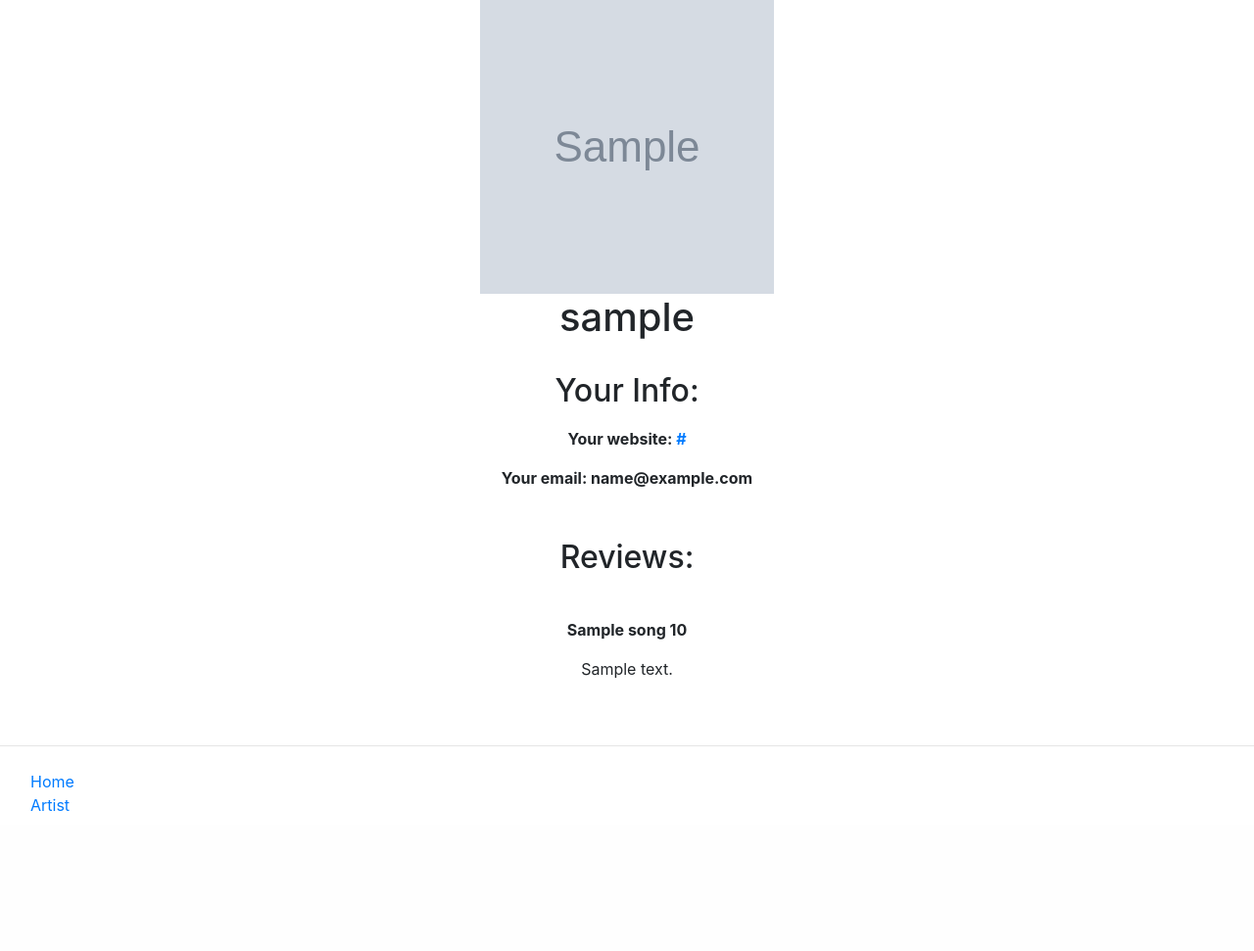
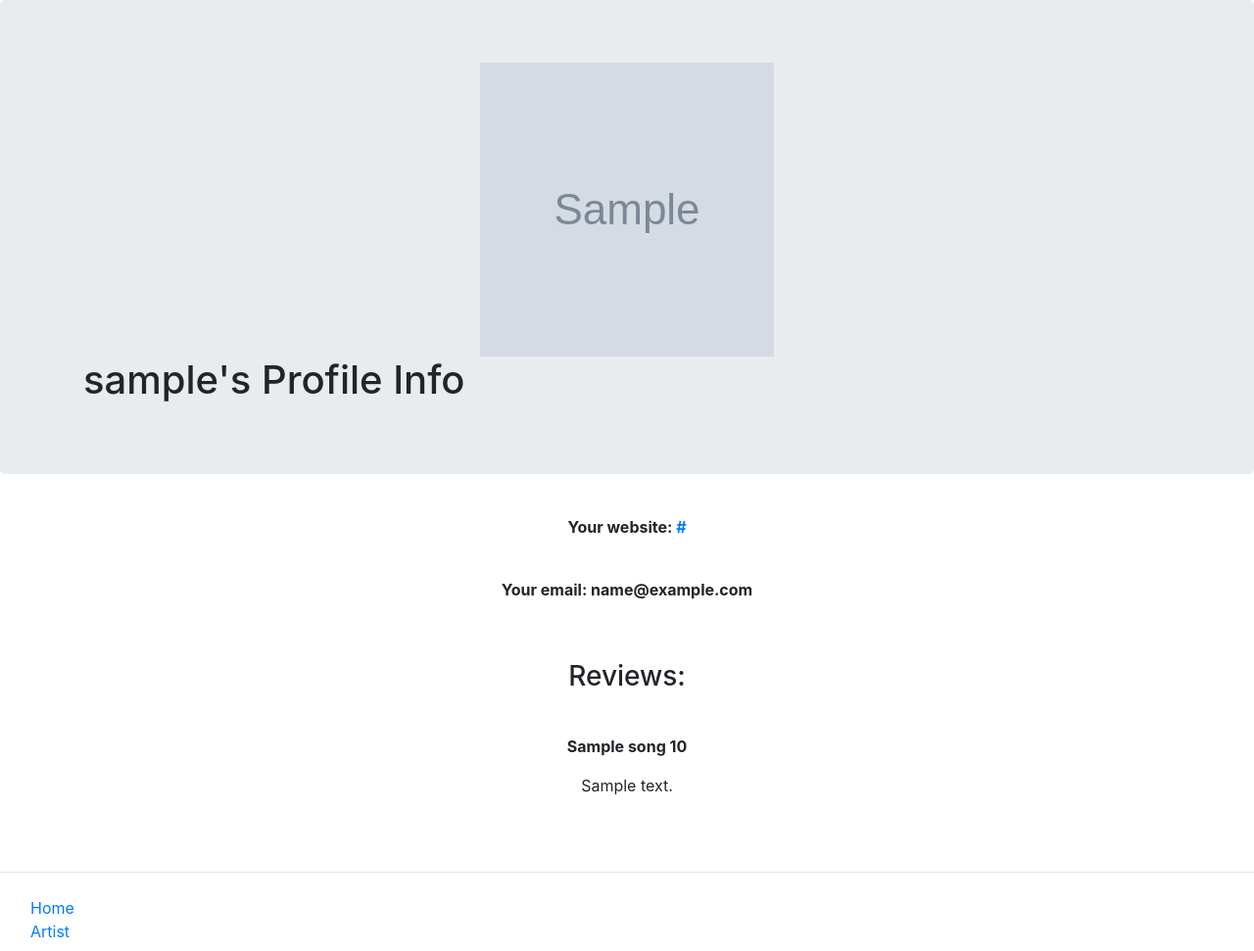
Before and after one commit to amykidd2/Applausable_WAD2_Group_Project, a Django app: page /applausable/user/ in a window 1280 px wide. Shown: the part 56-1027 px from the top of the page at 98% size. Before the commit the page ends 884 px from the top, so only its background shows below. Run offline with Django 3.2, Linux system fonts and the light colour scheme; a user stored in the database is signed in; tables that the repository leaves empty hold one stand-in row (values such as "Sample post"); grey boxes marked "Sample" are stand-in pictures; some libraries are stand-ins or nearby versions.

Commit message:
made the user_page look a bit nicer

```diff
--- a/templates/applausable/user_page.html
+++ b/templates/applausable/user_page.html
@@ -7,50 +7,50 @@
 {% endblock %}
 
 {% block body_block %}
+<link rel="stylesheet" type="text/css" href="{% static 'css/general.css' %}">
+
+<div class="jumbotron">
+    <div class='container'>
         {% if profile.picture %}
-
-
         <img src="{{ MEDIA_URL }}{{ profile.picture }}" width="300" height="300"
              alt="{{ user.username }}'s profile image" />
-<div>
         {% endif %}
-    <link rel="stylesheet" type="text/css" href="{% static 'css/general.css' %}">
-    <h1 align="center">{{ user.username }}</h1>
-    </br>
-    <h2 align="center"> Your Info: </h2>
-    <div class="comments" align="center" style="padding: 10px;">
+
+        <h1>{{ user.username }}'s Profile Info</h1>
+
+    </div>
+</div>
+
+<div class="container">
+    <div class='comments' align="center" style="padding: 10px;">
         <p class="font-weight-bold">
             Your website: <a href={{ profile.website }}>{{ profile.website}}</a>
-            <span class=" text-muted font-weight-normal">
-
-            </span>
+            <span class=" text-muted font-weight-normal"></span>
         </p>
+        </br>
         <p class="font-weight-bold">
             Your email: {{ user.email }}
-            <span class=" text-muted font-weight-normal">
-
-            </span>
+            <span class=" text-muted font-weight-normal"></span>
         </p>
     </div>
+</div>
 
-
+<div class='container'>
+    <div class="comments" align="center" style="padding: 10px;">
         </br>
-        <h2 align="center"> Reviews: </h2>
+        <h3> Reviews: </h3>
         <br />
-
         {% for review in reviews %}
         <div class="comments" align="center" style="padding: 10px;">
             <p class="font-weight-bold">
                 {{ review.songID.title }} {{ review.score }}
-                <span class=" text-muted font-weight-normal">
-
-                </span>
+                <span class=" text-muted font-weight-normal"></span>
             </p>
             {{ review.review | linebreaks }}
         </div>
         {% endfor %}
-
         <br />
+    </div>
 </div>
 
 {% endblock %}
```
Lines whose indentation alone changed are shown as unchanged.
